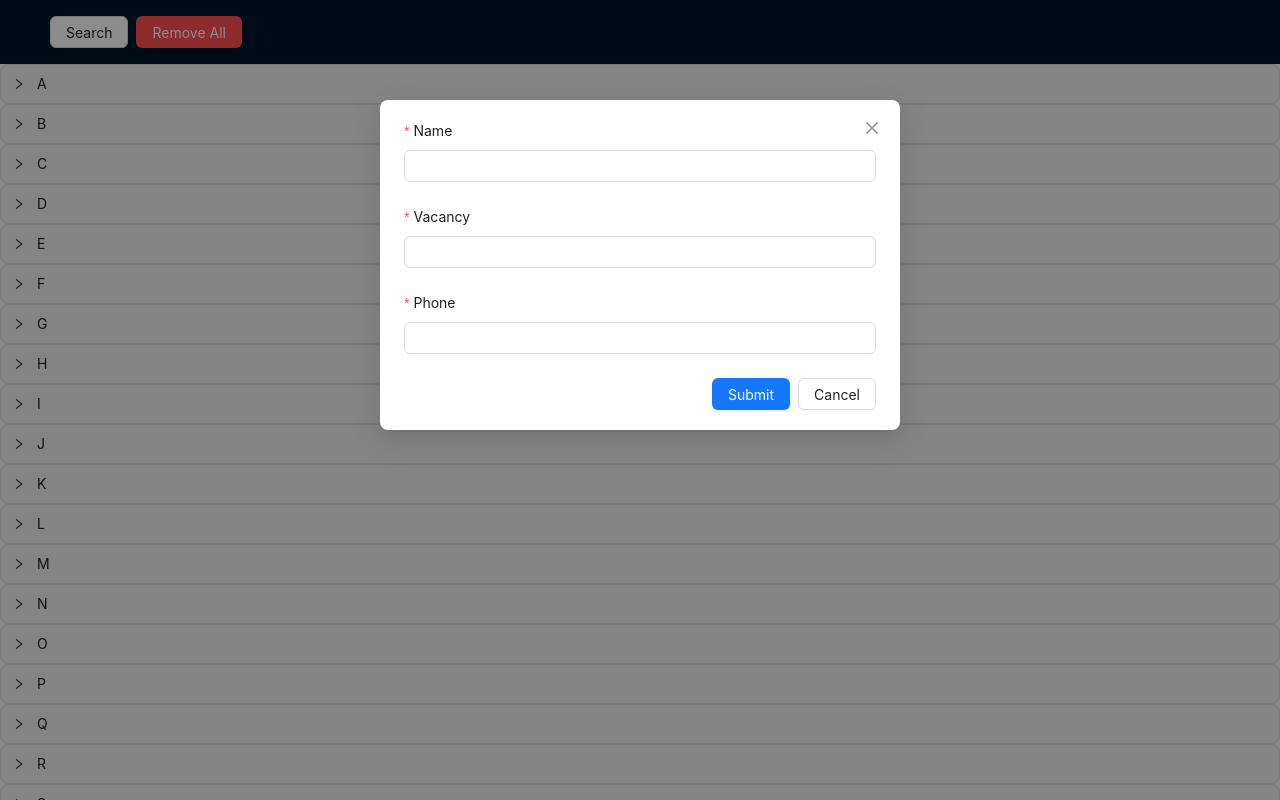
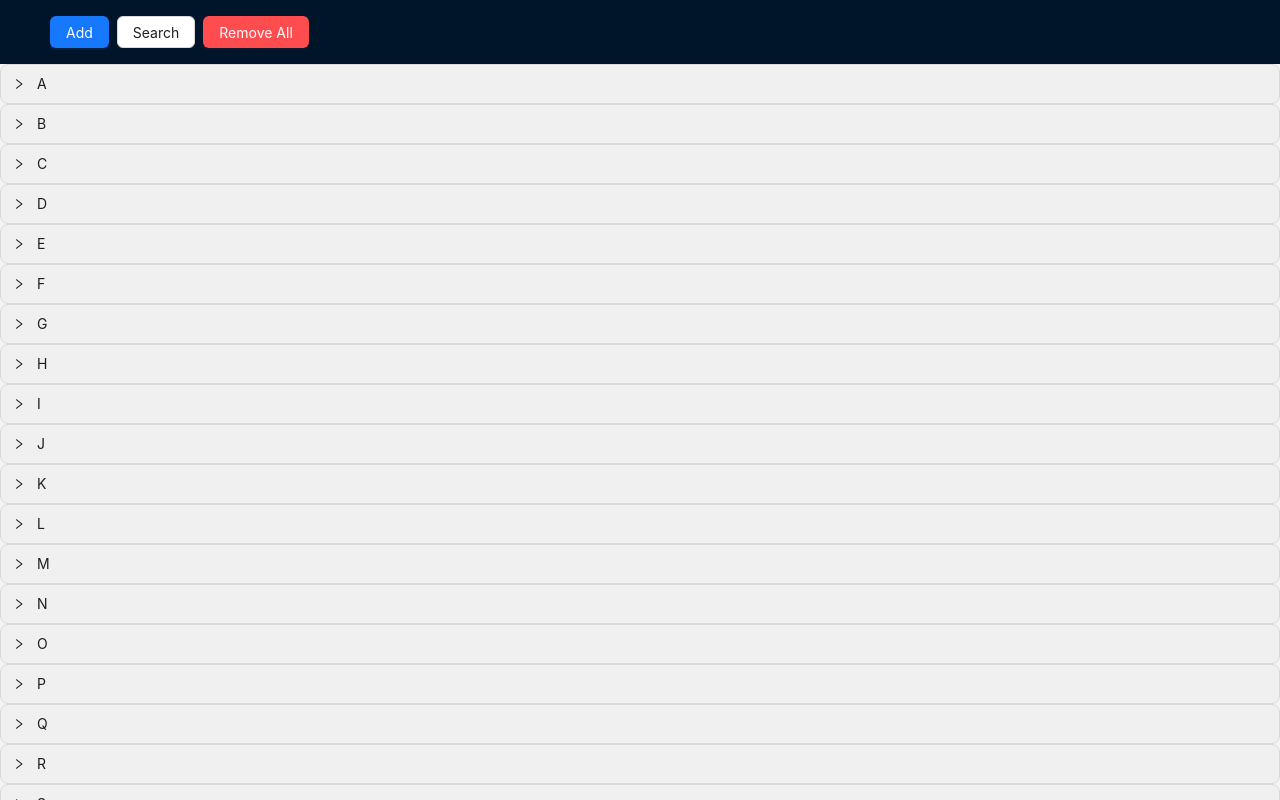
Before and after one commit to Gekolord/contact-list-react, a React (Create React App) app: page / in a window 1280 px wide. Shown: the top 800 px of the page. Built offline with nearby package versions, Linux system fonts and the light colour scheme.

Commit message:
working on add contact functionality

```diff
--- a/src/App.tsx
+++ b/src/App.tsx
@@ -1,13 +1,11 @@
 import React from 'react';
 import './App.css';
 import PageLayout from './components/PageLayout';
-import ContactForm from './components/ContactFormModal';
 // test
 function App() {
     return (
         <div className="App">
             <PageLayout />
-            <ContactForm />
         </div>
     );
 }
--- a/src/components/AddContact.tsx
+++ b/src/components/AddContact.tsx
@@ -1,9 +1,34 @@
 import React, { useState } from 'react';
-import { Button, Modal } from 'antd';
+import { Button } from 'antd';
+import ContactFormModal from './ContactFormModal';
+import { useDispatch } from 'react-redux';
+import { Contact } from '../data/contactData';
+import { contactAdded } from '../store/slices/contactsSlice';
 export default function AddContact() {
     const [isModalOpen, setIsModalOpen] = useState(false);
+    const handleClick = () => {
+        setIsModalOpen(true);
+    };
+    const handleCancel = () => {
+        setIsModalOpen(false);
+    };
+    const dispatch = useDispatch();
+    const handleAdded = (contact: Contact) => {
+        const key = contact.name[0].toUpperCase();
+        dispatch(contactAdded({ key, contact }));
+    };
     return (
-        // @ts-expect-error тс ругается по непонятной причине*
-        <Button type={'primary'}>Add</Button>
-    )
+        <>
+            {/*@ts-expect-error тс ругается по непонятной причине* */}
+            <Button type={'primary'} onClick={handleClick}>
+                Add
+            </Button>
+            <ContactFormModal
+                isOpen={isModalOpen}
+                onCancel={handleCancel}
+                formName="Add Contact"
+                handleFinish={handleAdded}
+            />
+        </>
+    );
 }
--- a/src/components/ContactFormModal.tsx
+++ b/src/components/ContactFormModal.tsx
@@ -1,30 +1,37 @@
 import React, { useId } from 'react';
 import { Button, Form, Input, Modal } from 'antd';
-import { useDispatch } from 'react-redux';
-import { contactAdded } from '../store/slices/contactsSlice';
-type FinishValuesType = {
-    name: string;
-    vacancy: string;
-    phone: string;
-};
+import { useForm } from 'antd/es/form/Form';
+import { Contact } from '../data/contactData';
 
 type ContactFormModalProps = {
-    handleCancel?: () => void;
-    isOpen?: boolean;
+    onCancel: () => void;
+    isOpen: boolean;
+    handleFinish?: (formValues: Contact) => void;
+    formName: string;
 };
-export default function ContactForm({
-    handleCancel,
-    isOpen = true,
+export default function ContactFormModal({
+    onCancel,
+    isOpen,
+    handleFinish,
+    formName,
 }: ContactFormModalProps) {
+    const [form] = useForm();
     const id = useId();
-    const dispatch = useDispatch();
-    const onFinish = (values: FinishValuesType) => {
-        const key = values.name[0].toUpperCase();
-        dispatch(contactAdded({ key, values }));
+    const clearFields = () => {
+        form.setFieldsValue({
+            name: '',
+            vacancy: '',
+            phone: '',
+        });
+    };
+    const handleCancel = () => {
+        onCancel();
+        clearFields();
     };
     return (
         // @ts-expect-error непонятная ошибка от тса
         <Modal
+            title={formName}
             footer={[
                 // @ts-expect-error непонятная ошибка от тса
                 <Button form={id} htmlType="submit" type="primary">
@@ -40,8 +47,10 @@ export default function ContactForm({
         >
             {/* @ts-expect-error непонятная ошибка от тса */}
             <Form
+                form={form}
+                clearOnDestroy={true}
                 layout={'vertical'}
-                onFinish={onFinish}
+                onFinish={handleFinish}
                 autoComplete="off"
                 id={id}
             >
--- a/src/components/HeaderContent.tsx
+++ b/src/components/HeaderContent.tsx
@@ -1,10 +1,12 @@
 import React from 'react';
 // @ts-expect-error тс ругается по непонятной причине
 import { Button, Flex } from 'antd';
+import AddContact from './AddContact';
 
 export default function HeaderContent() {
     return (
         <Flex gap={'small'} align={'center'} style={{ height: '100%' }}>
+            <AddContact />
             {/* @ts-expect-error тс ругается по непонятной причине*/}
             <Button>Search</Button>
             {/* @ts-expect-error тс ругается по непонятной причине*/}
--- a/src/store/slices/contactsSlice.ts
+++ b/src/store/slices/contactsSlice.ts
@@ -7,6 +7,7 @@ const contactsSlice = createSlice({
     reducers: {
         contactAdded(state, action) {
             const { key, contact } = action.payload;
+            contact.id = crypto.randomUUID();
             state[key].push(contact);
         },
         contactRemoved(state, action) {
```
